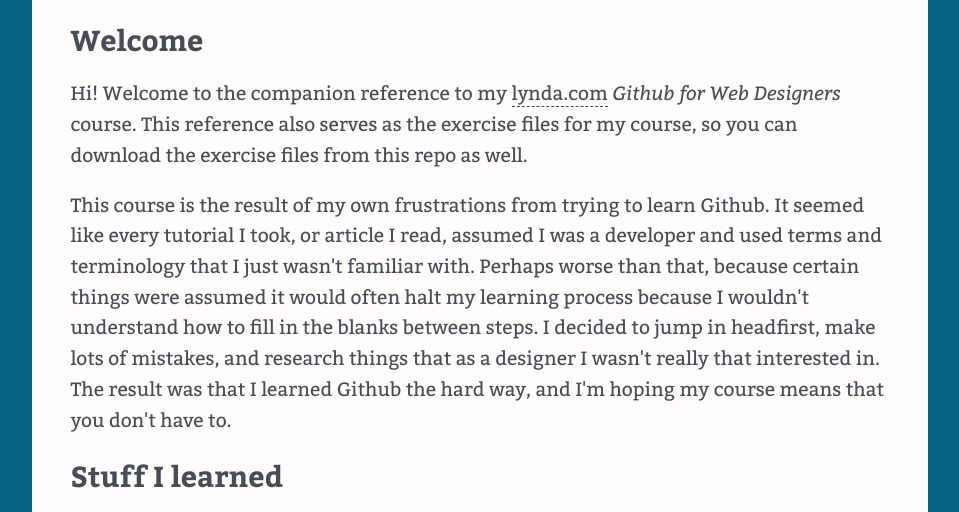
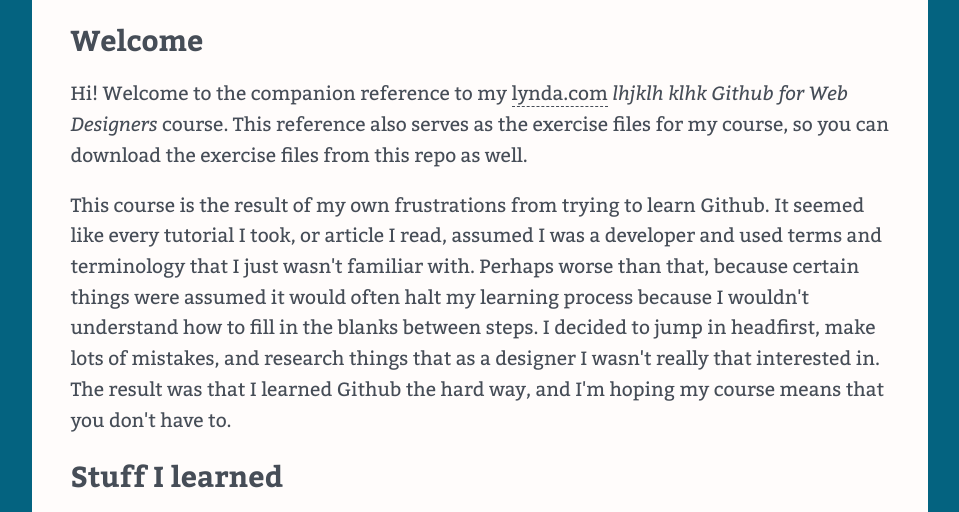
Before and after one commit to LibbyAnn83/Github-for-web-designers, a plain HTML site: page index.html in a window 1280 px wide. Shown: the part 229-741 px from the top of the page, without its empty margins (160-1119 px from the left). Drawn offline with nearby package versions, Linux system fonts and the light colour scheme.

Commit message:
added file

```diff
--- a/index.html
+++ b/index.html
@@ -26,7 +26,7 @@
     </nav>
     <main>
     <h2>Welcome</h2>
-    <p>Hi! Welcome to the companion reference to my <a href="http://www.lynda.com" title="lynda.com">lynda.com</a> <em>Github for Web Designers</em> course. This reference also serves as the exercise files for my course, so you can download the exercise files from this repo as well.</p>
+    <p>Hi! Welcome to the companion reference to my <a href="http://www.lynda.com" title="lynda.com">lynda.com</a> <em>lhjklh klhk Github for Web Designers</em> course. This reference also serves as the exercise files for my course, so you can download the exercise files from this repo as well.</p>
     <p>This course is the result of my own frustrations from trying to learn Github. It seemed like every tutorial I took, or article I read, assumed I was a developer and used terms and terminology that I just wasn't familiar with. Perhaps worse than that, because certain things were assumed it would often halt my learning process because I wouldn't understand how to fill in the blanks between steps. I decided to jump in headfirst, make lots of mistakes, and research things that as a designer I wasn't really that interested in. The result was that I learned Github the hard way, and I'm hoping my course means that you don't have to.</p>
     <h2>Stuff I learned</h2>
     <p>Whenever I learn something new I have those &quot;aha&rdquo; moments where I break through the murk into moments of clarity. In addition to the reference and glossary that you&rsquo;ll find here I wanted to list some of the concepts that I found really important when learning Github.</p>
```
Also changed, not shown: 1 other file.
